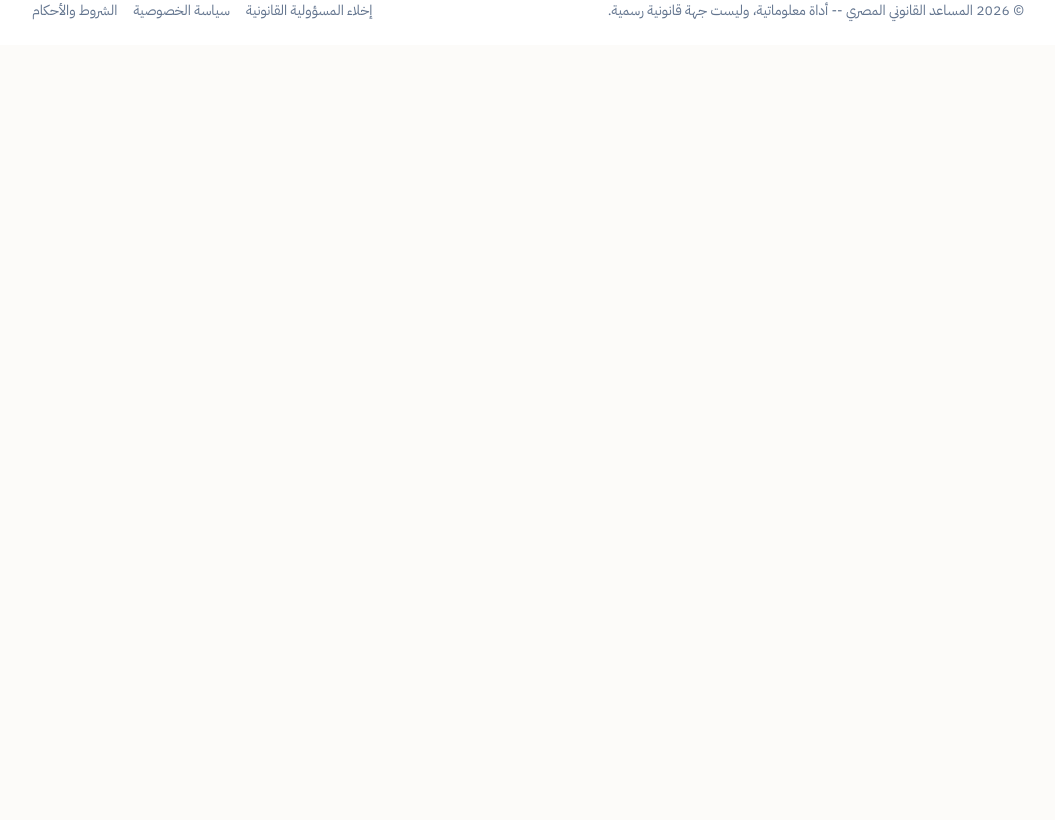
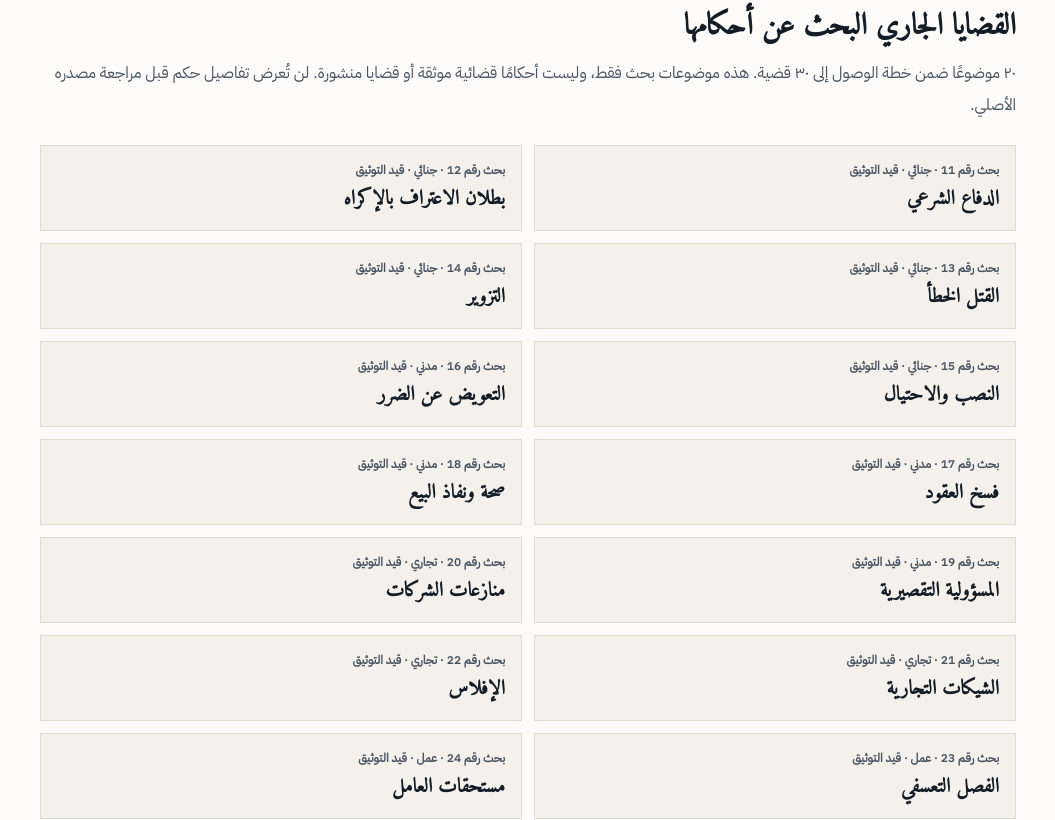
Before and after one commit to hegazy-code/egyptian-legal-aii, a Next.js app in the folder frontend/: page /cases in a window 1280 px wide. Shown: the part 2091-2911 px from the top of the page, without its empty margins (112-1167 px from the left). Before the commit the page ends 2136 px from the top, so only its background shows below. Built offline with nearby package versions, Linux system fonts and the light colour scheme.

Commit message:
Show 20 case research topics separately from published court summaries

```diff
--- a/frontend/app/cases/page.tsx
+++ b/frontend/app/cases/page.tsx
@@ -105,6 +105,15 @@ const cases = [
   }
 ];
 
+const plannedCases = [
+  ["جنائي","الدفاع الشرعي"],["جنائي","بطلان الاعتراف بالإكراه"],["جنائي","القتل الخطأ"],["جنائي","التزوير"],["جنائي","النصب والاحتيال"],
+  ["مدني","التعويض عن الضرر"],["مدني","فسخ العقود"],["مدني","صحة ونفاذ البيع"],["مدني","المسؤولية التقصيرية"],
+  ["تجاري","منازعات الشركات"],["تجاري","الشيكات التجارية"],["تجاري","الإفلاس"],
+  ["عمل","الفصل التعسفي"],["عمل","مستحقات العامل"],["عمل","إصابات العمل"],
+  ["أحوال شخصية","النفقة"],["أحوال شخصية","الحضانة"],["أحوال شخصية","الرؤية والاستضافة"],
+  ["إيجارات","الإخلاء"],["إيجارات","الامتداد القانوني لعقد الإيجار"]
+] as const;
+
 export default function CasesPage() {
   const [query, setQuery] = useState("");
   const [category, setCategory] = useState("الكل");
@@ -145,6 +154,17 @@ export default function CasesPage() {
       <p className="my-5 text-sm text-muted">{filtered.length} قضايا</p>
       <div className="grid gap-4 sm:grid-cols-2">{filtered.map(c=><button key={c.id} onClick={()=>{setSelected(c.id);window.scrollTo({top:0,behavior:"smooth"});}} className="border-[1.5px] border-sand bg-white p-6 text-right transition hover:border-seal hover:bg-paper-deep"><p className="text-sm font-semibold text-seal">{c.category} · {c.date}</p><h2 className="mt-3 font-legal text-2xl font-bold leading-relaxed">{c.title}</h2><p className="mt-3 line-clamp-3 leading-8 text-muted">{c.story}</p><p className="mt-5 border-t border-sand pt-4 text-sm font-semibold text-seal">اقرأ الحكاية ←</p></button>)}</div>
       {filtered.length===0 && <p className="p-8 text-muted">لا توجد قضايا مطابقة للبحث.</p>}
+      <section className="mt-12 border-t border-sand pt-8" aria-labelledby="research-heading">
+        <h2 id="research-heading" className="font-legal text-3xl font-bold">القضايا الجاري البحث عن أحكامها</h2>
+        <p className="mt-3 text-base leading-8 text-muted">٢٠ موضوعًا ضمن خطة الوصول إلى ٣٠ قضية. هذه موضوعات بحث فقط، وليست أحكامًا قضائية موثقة أو قضايا منشورة. لن تُعرض تفاصيل حكم قبل مراجعة مصدره الأصلي.</p>
+        <div className="mt-6 grid gap-3 sm:grid-cols-2">
+          {plannedCases.map(([area, topic], index) => <div key={topic} className="border border-sand bg-paper-deep p-4">
+            <p className="text-xs font-semibold text-muted">بحث رقم {index + 11} · {area} · قيد التوثيق</p>
+            <p className="mt-2 font-legal text-xl font-bold">{topic}</p>
+          </div>)}
+        </div>
+      </section>
+
     </>}
   </div></div>;
 }
```
